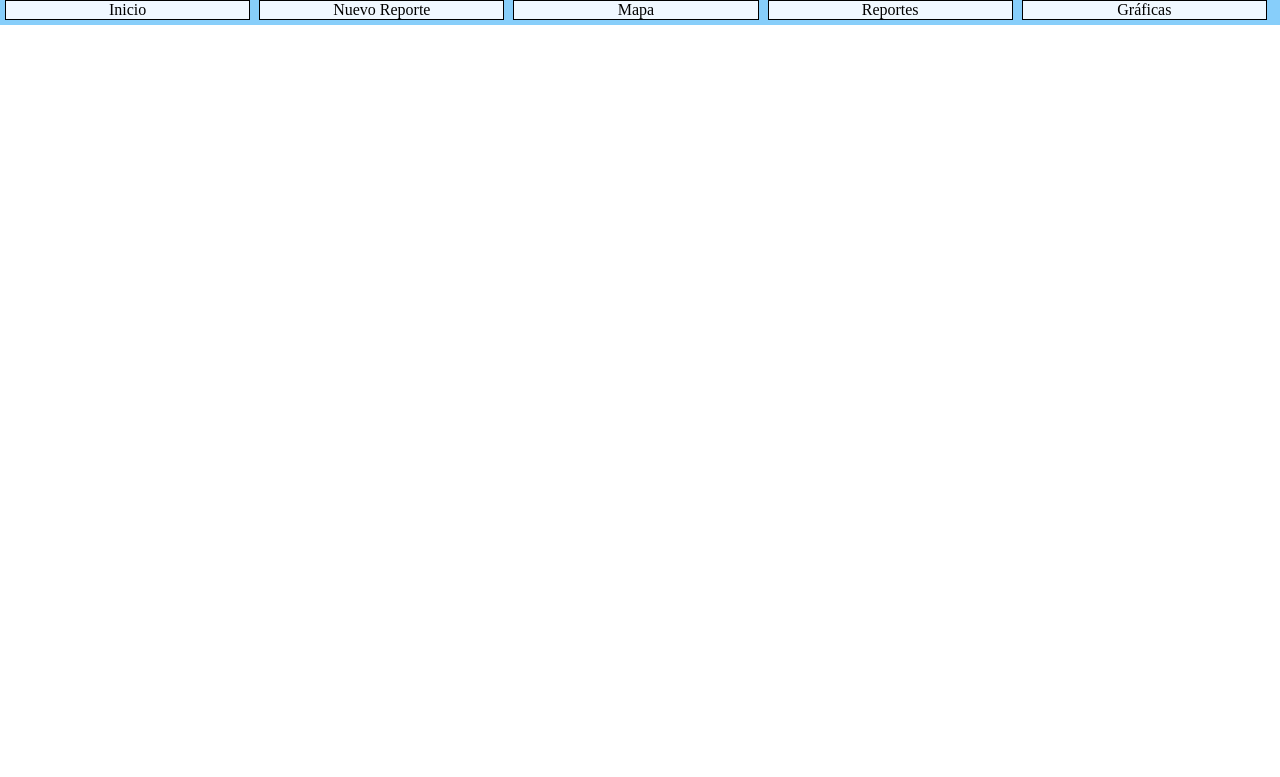
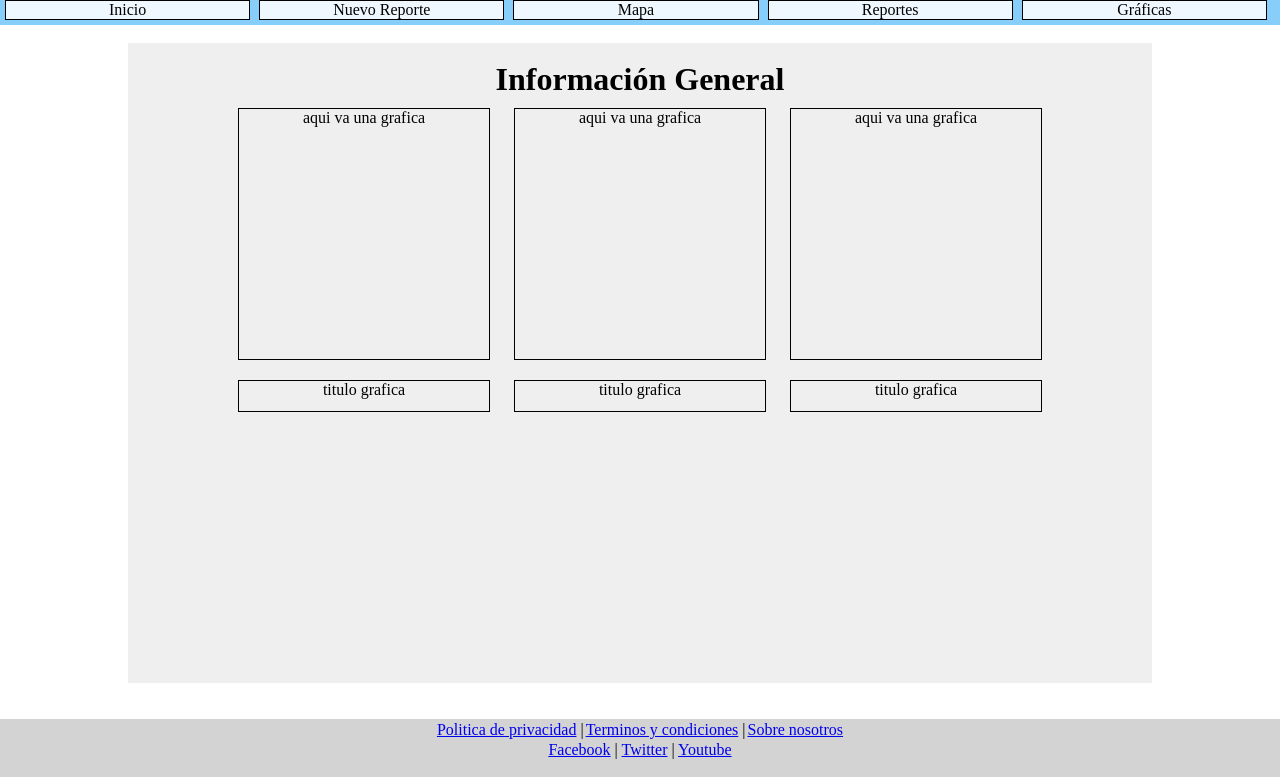
Before and after one commit to JaimeNJ99/ReporThing, a PHP site: page /graficas.php in a window 1280 px wide. Shown: the part 70-847 px from the top of the page. Before the commit the page ends 95 px from the top, so only its background shows below. Run offline with PHP 8.4, Linux system fonts and the light colour scheme; the visitor is signed in with stand-in values (Sample User, id 1).

Commit message:
cambios en diseño y correccion de fallos

```diff
--- a/funciones/registroReporte.php
+++ b/funciones/registroReporte.php
@@ -14,7 +14,7 @@
     $ubicacion  =$longitud.$coma.$latitud;
 
 
-    $sql = "INSERT INTO reportes VALUES(0,'$titulo','$tipo','$descripcion','$ubicacion','1')";
+    $sql = "INSERT INTO reportes VALUES(0,'$titulo','$tipo','$ubicacion','$descripcion','1')";
     $res = mysqli_query($conn,$sql);
 
     if(!$res){
--- a/graficas.php
+++ b/graficas.php
@@ -6,7 +6,45 @@
     <head>
         <title>Graficas</title>
     </head>
+    <style>
+        #base{
+            width: 80%;
+            height: auto;
+            min-height: 80%;
+            margin-left: auto;
+            margin-right: auto;
+            text-align: center;
+            display: block;
+            background-color: #efefef;
+        }
+        .grafica{
+            width: 250px;
+            height: 250px;
+            margin: 10px;
+            border: 1px solid #000;
+            display: inline-block;
+        }
+        .titulog{
+            width: 250px;
+            height: 30px;
+            margin: 10px;
+            border: 1px solid #000;
+            display: inline-block;
+        }
+    </style>
     <body>
-
+        <br>
+        <div id="base">
+            <br>
+            <h1>Información General</h1>
+            <div class="grafica">aqui va una grafica</div>
+            <div class="grafica">aqui va una grafica</div>
+            <div class="grafica">aqui va una grafica</div>
+            <br>
+            <div class="titulog"><label>titulo grafica</label></div>
+            <div class="titulog"><label>titulo grafica</label></div>
+            <div class="titulog"><label>titulo grafica</label></div>
+        </div>
     </body>
+    <?php require "footer.php"; ?>
 </html>
```
Also changed, not shown: nuevoReporte.php (+21 -6 lines), reportes.php (+19 -12 lines).
